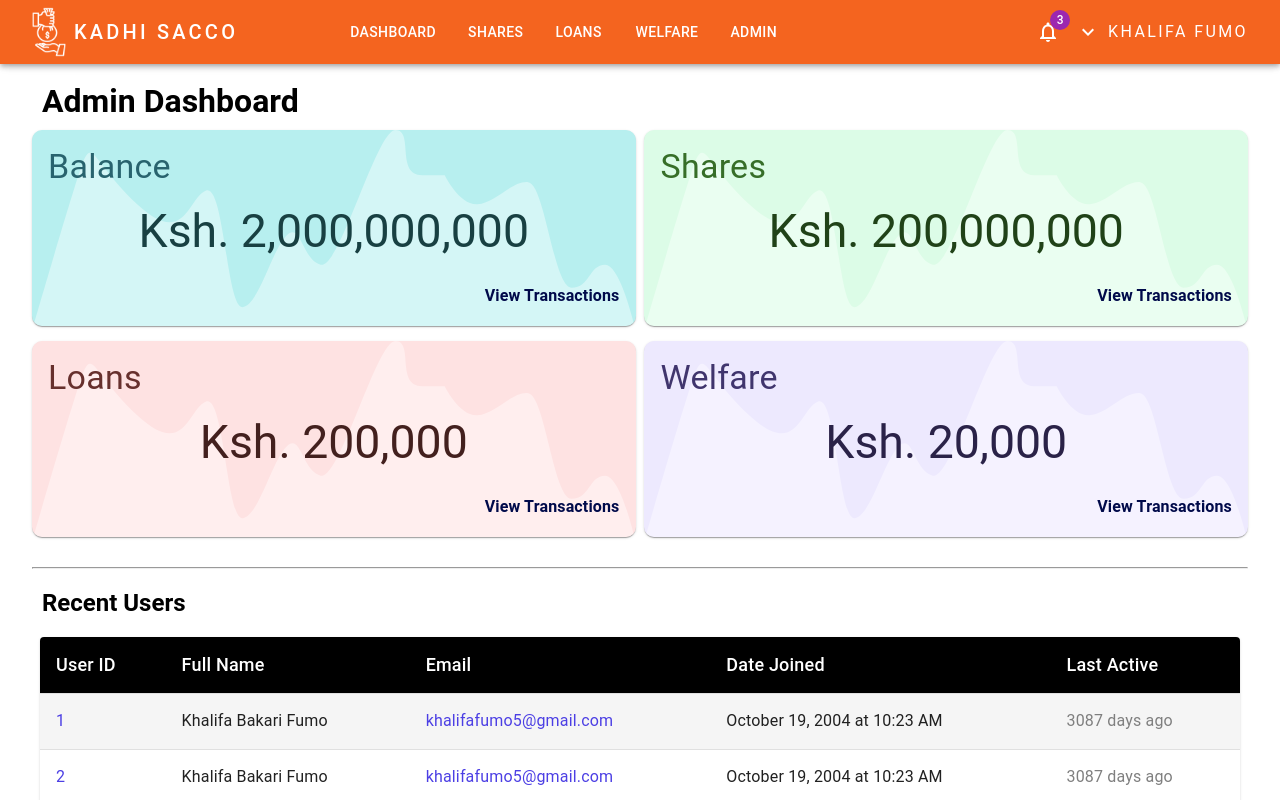
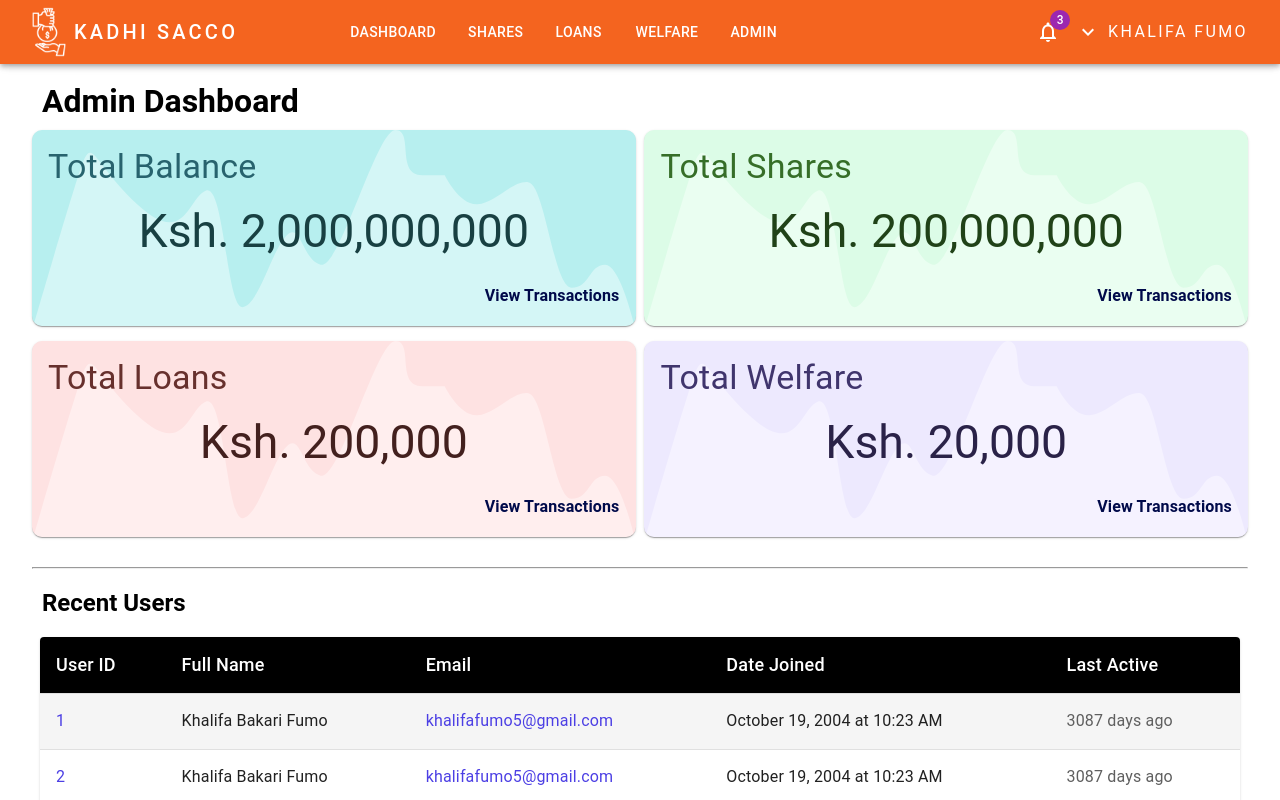
Before and after one commit to khalifa47/sacco, a Next.js app: page /admin in a window 1280 px wide. Shown: the top 800 px of the page. Built offline with nearby package versions, Linux system fonts and the light colour scheme.

Commit message:
minor fix on summary and info

```diff
--- a/app/(components)/InfoCard.tsx
+++ b/app/(components)/InfoCard.tsx
@@ -72,7 +72,7 @@ const InfoCard = ({
         mb={2}
         zIndex={1}
       >
-        {capitalize(content)}{" "}
+        {`${admin ? "Total" : ""} ${capitalize(content)}`}
       </Typography>
       <Typography
         variant="h3"
--- a/app/(components)/SummaryTable.tsx
+++ b/app/(components)/SummaryTable.tsx
@@ -106,7 +106,7 @@ const SummaryTable = ({
                   <StyledTableCell>
                     {formatDate(row.dateJoined)}
                   </StyledTableCell>
-                  <StyledTableCell sx={{ color: "#7f7f7f" }}>
+                  <StyledTableCell sx={{ color: "#5f5f5f" }}>
                     {getTimeAgo(row.dateActive)}
                   </StyledTableCell>
                 </>
```
